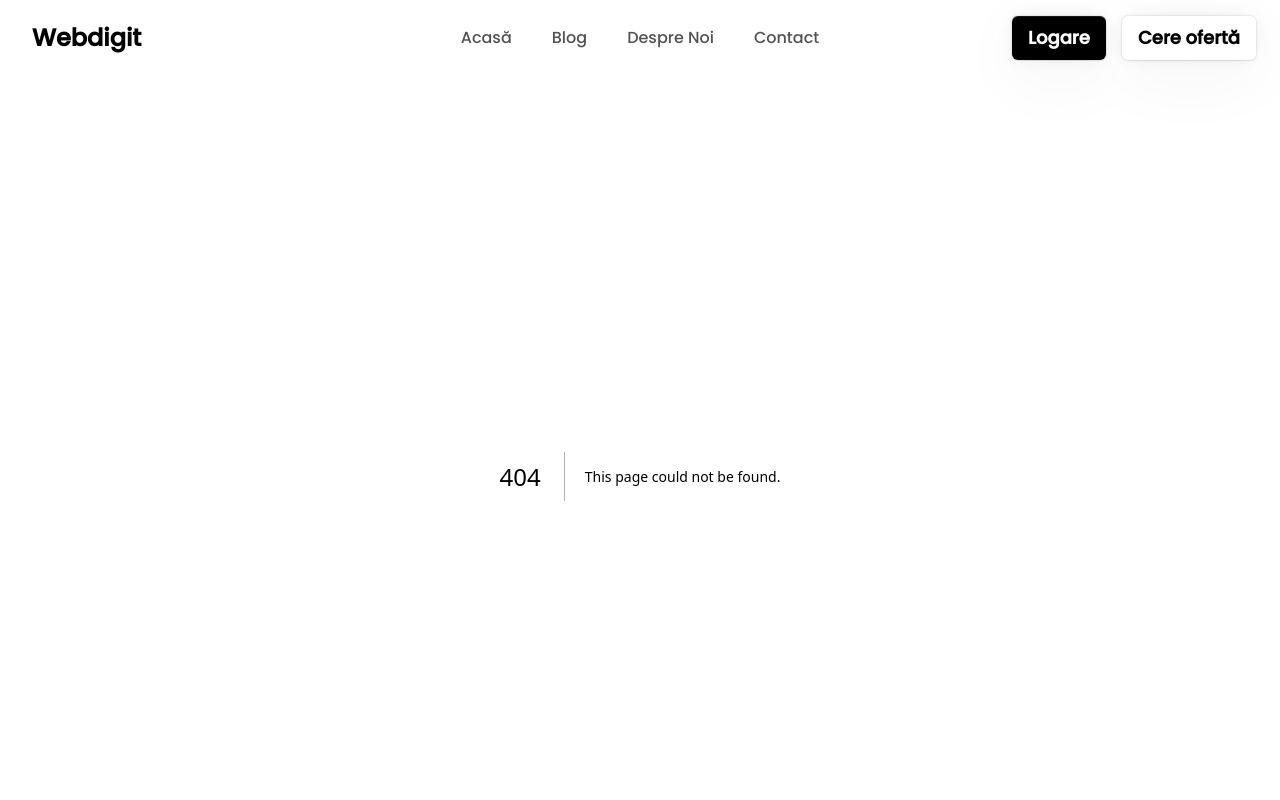
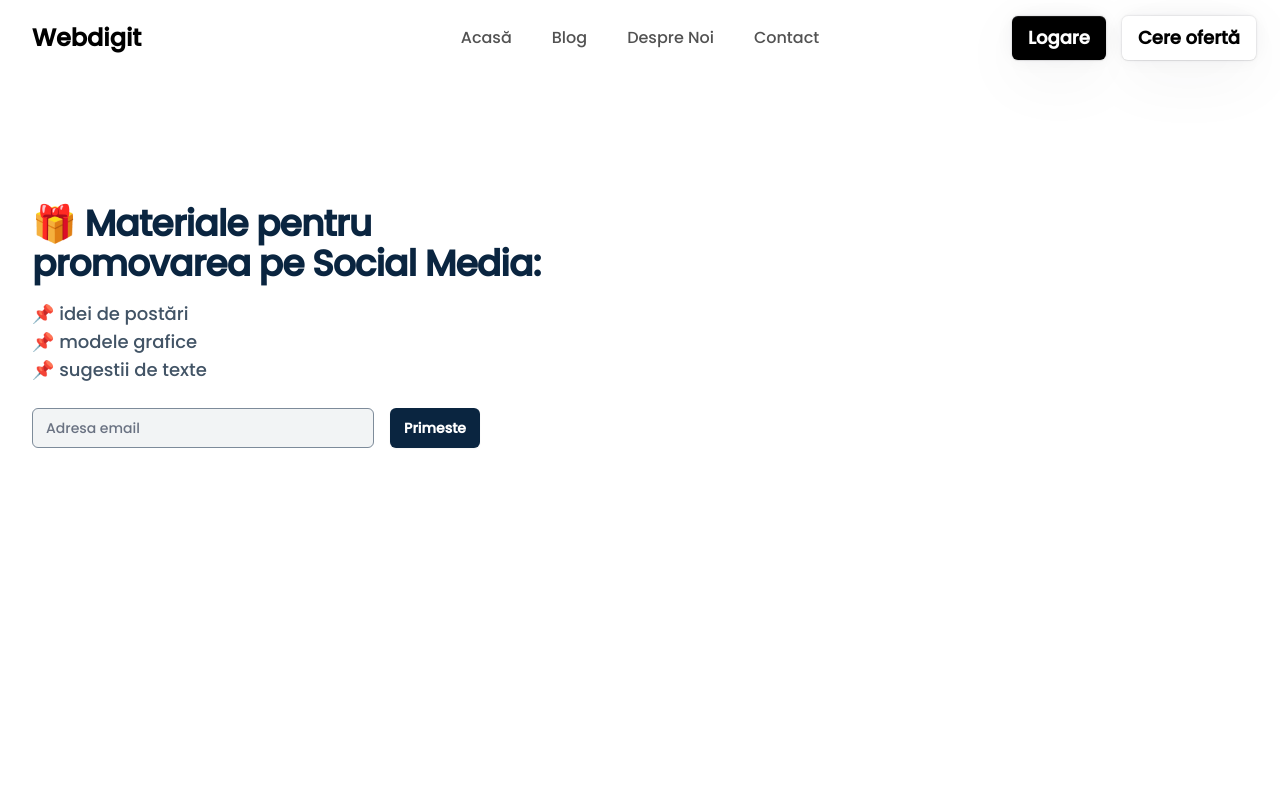
Before and after one commit to lazarelvis/webdigit-it-solutions, a Next.js app: page /materiale-marketing in a window 1280 px wide. Before the commit this address had no page. Shown: the top 800 px of the page. Built offline with nearby package versions, Linux system fonts and the light colour scheme.

Commit message:
materiale-marketing page added

```diff
--- /dev/null
+++ b/src/app/materiale-marketing/page.js
@@ -0,0 +1,69 @@
+"use client";
+import { ToastContainer, toast } from "react-toastify";
+import { useForm } from "react-hook-form";
+import { sendContactForm } from "@/app/Lib/api";
+
+export default function MaterialeMarketing() {
+  const {
+    register,
+    handleSubmit,
+    formState: { errors, isSubmitting },
+    reset,
+  } = useForm();
+
+  const onSubmit = async (data) => {
+    try {
+      await sendContactForm(data);
+      toast.info("In cel mai scurt timp vei fi contact");
+    } catch (error) {
+      toast.error("Eroare la trimiterea mesajului");
+    }
+    reset();
+  };
+  return (
+    <div className="h-screen relative isolate overflow-hidden py-16 sm:py-24 lg:py-32">
+      <div className="mx-auto max-w-7xl px-6 lg:px-8">
+        <div className="max-w-xl lg:max-w-lg">
+          <h1 className="text-4xl font-semibold tracking-tight text-[#0a2540]">
+            🎁 Materiale pentru promovarea pe Social Media:
+          </h1>
+          <p className="mt-4 text-lg text-[#425466]">
+            📌 idei de postări <br />
+            📌 modele grafice <br />
+            📌 sugestii de texte
+          </p>
+          <form onSubmit={handleSubmit(onSubmit)} method="POST">
+            <div className="mt-6 flex max-w-md gap-x-4">
+              <label htmlFor="email-address" className="sr-only">
+                Email address
+              </label>
+              <input
+                {...register("email", {
+                  required: "Emailul este necesar",
+                })}
+                id="email-address"
+                name="email"
+                type="email"
+                required
+                placeholder="Adresa email"
+                autoComplete="email"
+                className="min-w-0 flex-auto rounded-md bg-[#0a2540]/5 px-3.5 py-2 text-base text-[#0a2540] outline-1 -outline-offset-1 outline-[#0a2540]/50 placeholder:text-gray-500 focus:outline-2 focus:-outline-offset-2 focus:outline-indigo-500 sm:text-sm/6"
+              />
+              {errors.email && (
+                <p className="text-red-600 text-sm">{`${errors.email.message}`}</p>
+              )}
+              <button
+                disabled={isSubmitting}
+                type="submit"
+                className="flex-none rounded-md bg-[#0a2540] px-3.5 py-2.5 text-sm font-semibold text-white shadow-xs hover:bg-indigo-400 focus-visible:outline-2 focus-visible:outline-offset-2 focus-visible:outline-indigo-500 cursor-pointer"
+              >
+                Primeste
+              </button>
+            </div>
+          </form>
+          <ToastContainer position="bottom-right" theme="light" />
+        </div>
+      </div>
+    </div>
+  );
+}
```
